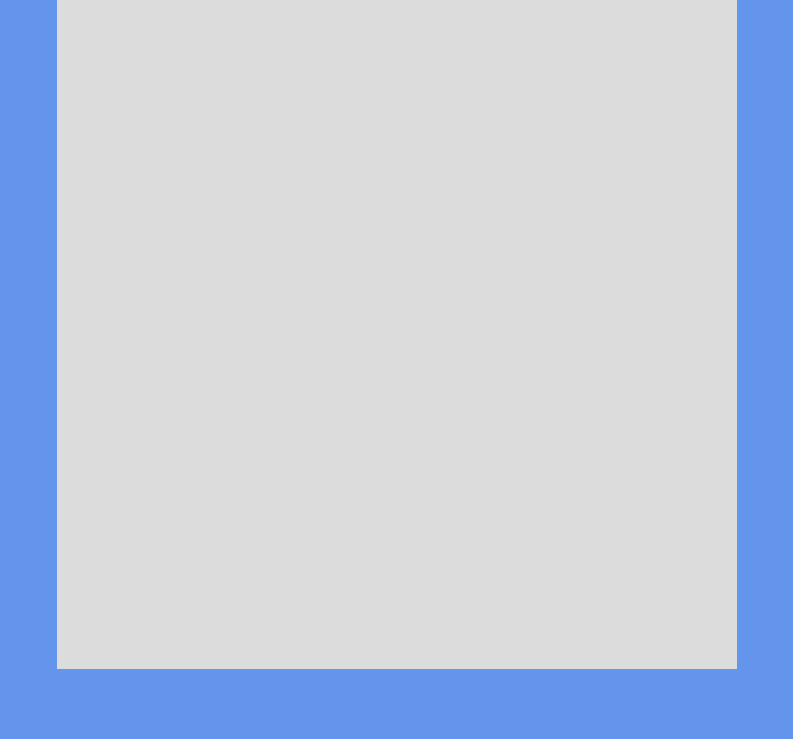
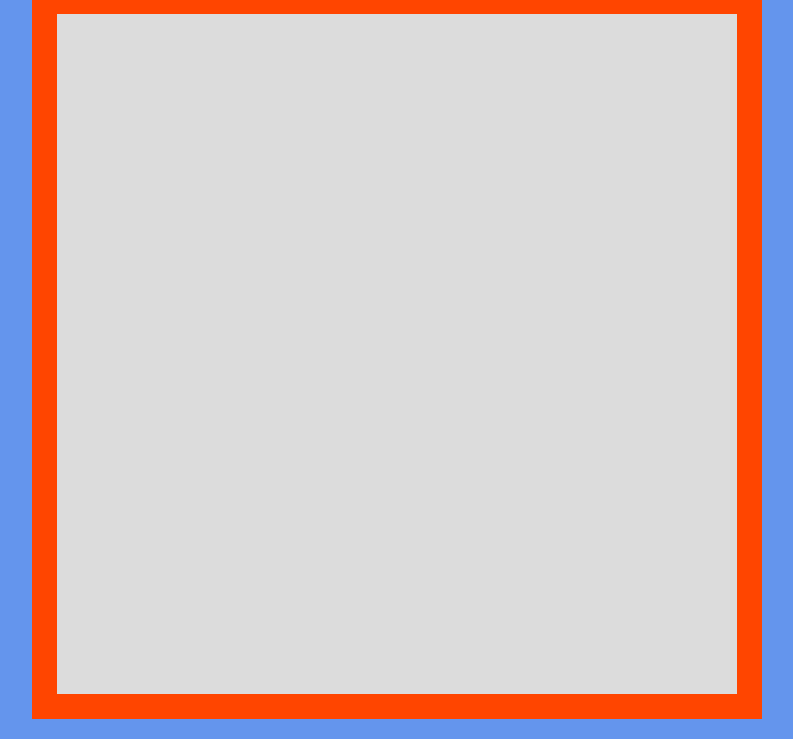
Before and after one commit to DasTapan/Etch-a-Sketch, a plain HTML site: page index.html in a window 1280 px wide. Shown: the part 61-800 px from the top of the page, without its empty margins (243-1036 px from the left). Drawn offline with Linux system fonts and the light colour scheme.

Commit message:
Add border to container div

```diff
--- a/style.css
+++ b/style.css
@@ -15,4 +15,6 @@ div.container {
     height: 680px;
     background: rgb(220, 220, 220);
     margin: auto;
+    border: solid 25px;
+    border-color: #ff4500;
 }
```
